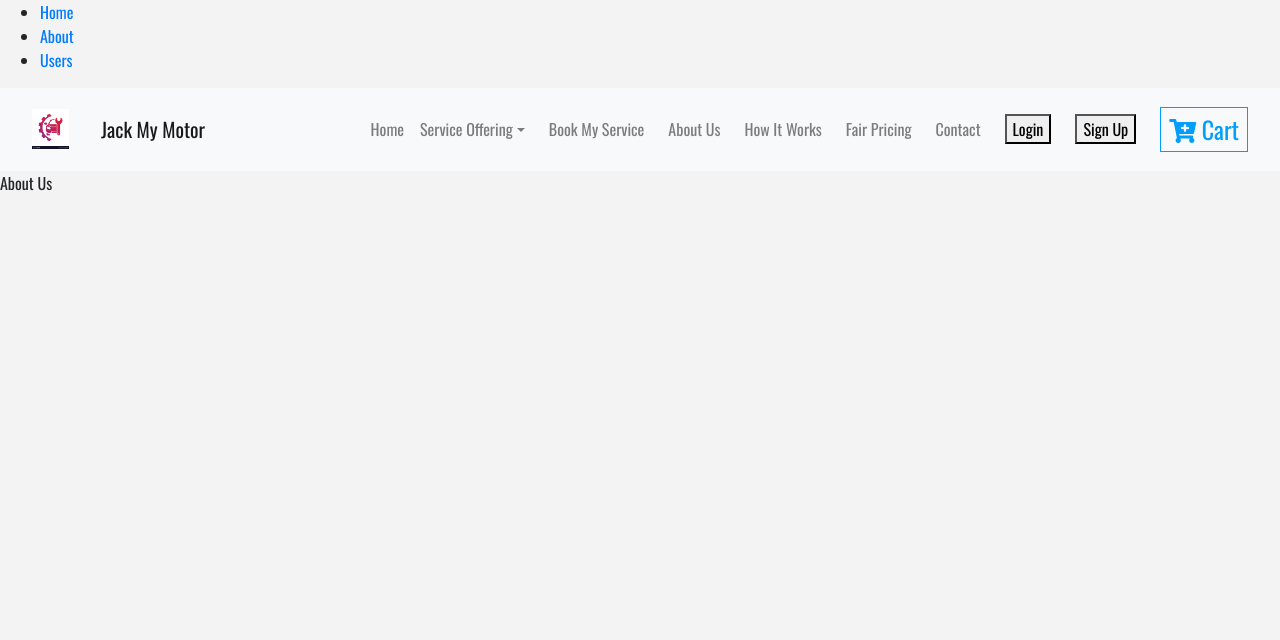
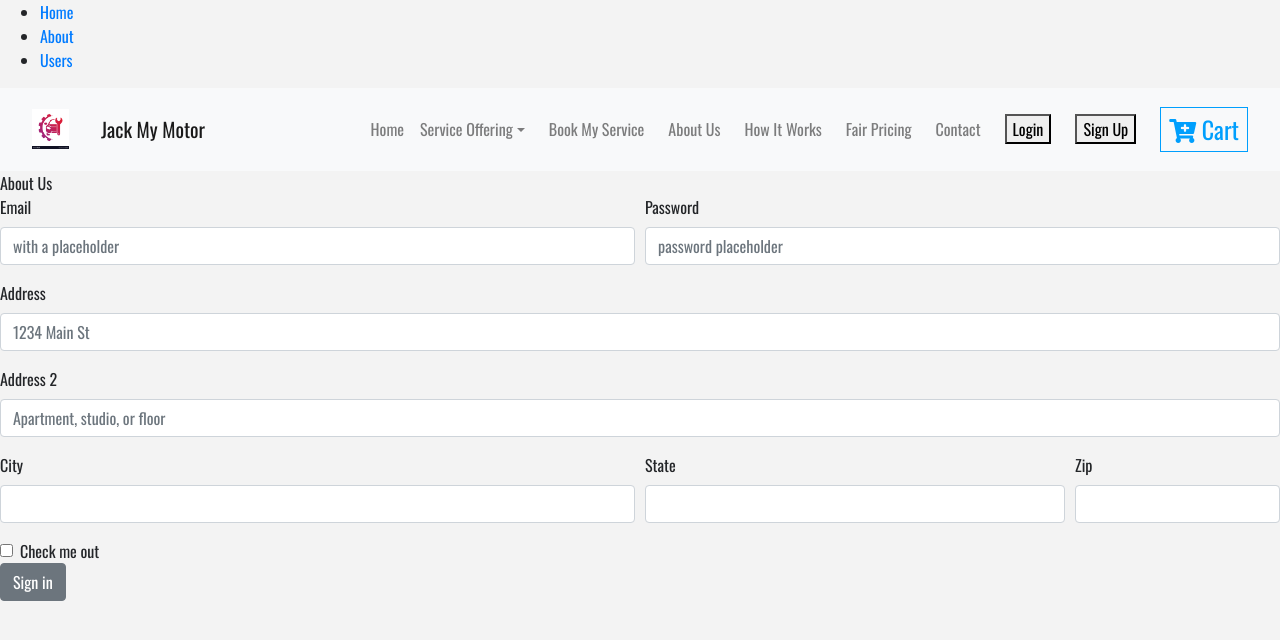
Before and after one commit to ShrutikaSingh/mechanic_web, a React (Create React App) app: page /about in a window 1280 px wide. Shown: the top 640 px of the page. Built offline with nearby package versions, Linux system fonts and the light colour scheme.

Commit message:
add form in the about page

```diff
--- a/src/components/about/about.js
+++ b/src/components/about/about.js
@@ -1,11 +1,13 @@
 import React, { Component } from 'react';
 import AppNavbar from '../nav_bar_reactstrap';
+import Form from '../s_form';
 class AboutUs extends Component {
   render() {
     return (
       <React.Fragment>
         <AppNavbar/>
        About Us
+       <Form/>
 
       </React.Fragment>
     )
```
